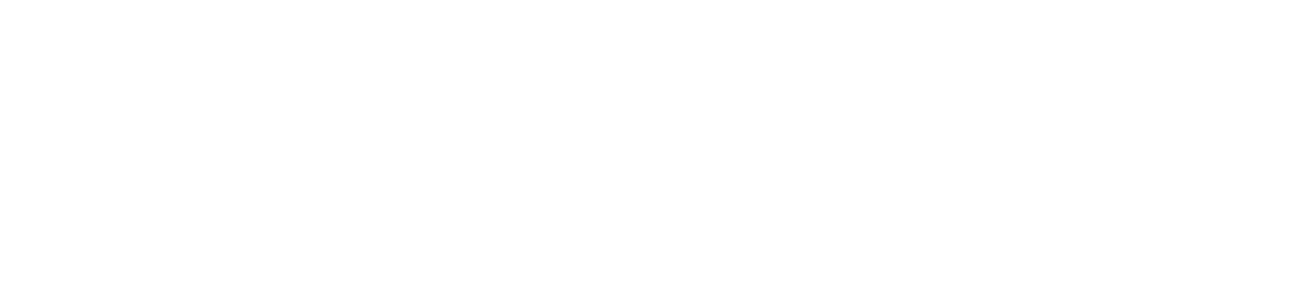
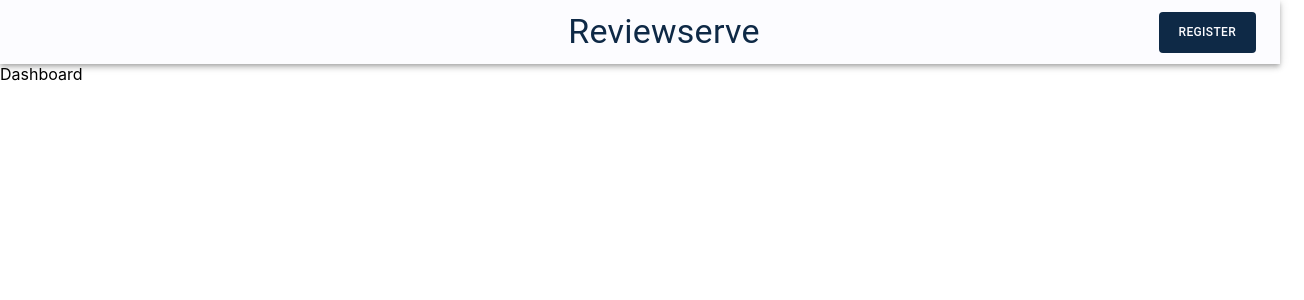
Before and after one commit to GioBitsa/fiver-project-20, a React (Create React App) app: page /dashboard in a window 1280 px wide. Before the commit this address had no page. Shown: the top 300 px of the page, 1304 px wide, since content can reach past the window. Built offline with nearby package versions, Linux system fonts and the light colour scheme.

Commit message:
added dashboard route, navbar elements

```diff
--- a/src/App.js
+++ b/src/App.js
@@ -1,11 +1,13 @@
 import { Routes, Route } from 'react-router-dom';
 import './App.css';
+import Dashboard from './pages/Dashboard';
 import Login from './pages/Login'
 
 function App() {
   return (
     <Routes>
       <Route path='/' element={<Login />} />
+      <Route path='/dashboard' element={<Dashboard />} />
     </Routes>
   );
 }
--- a/src/components/Common/MainButton/MainButton.jsx
+++ b/src/components/Common/MainButton/MainButton.jsx
@@ -13,9 +13,9 @@
     }
 })
 
-const MainButton = ({ text }) => {
+const MainButton = ({ text, onClick }) => {
     return (
-        <MyButton>{text}</MyButton>
+        <MyButton onClick={onClick}>{text}</MyButton>
     )
 }
 
--- a/src/components/LoginComponent/LoginComponent.jsx
+++ b/src/components/LoginComponent/LoginComponent.jsx
@@ -1,68 +1,86 @@
-import React, { useState } from 'react'
-import { useNavigate } from 'react-router-dom'
-import { Grid, Container, Typography, Box, InputAdornment } from "@mui/material"
-import { MyTextField, MyGridContainer, ForgotButton, MyLoadingButton } from "./Style"
-import loginImage from '../../assets/login.png'
-import { BiLockAlt, BiUser } from 'react-icons/bi'
-import { usersArray } from "../../data"
+import React, { useState } from "react";
+import { useNavigate } from "react-router-dom";
+import {
+  Grid,
+  Container,
+  Typography,
+  Box,
+  InputAdornment,
+} from "@mui/material";
+import {
+  MyTextField,
+  MyGridContainer,
+  ForgotButton,
+  MyLoadingButton,
+} from "./Style";
+import loginImage from "../../assets/login.png";
+import { BiLockAlt, BiUser } from "react-icons/bi";
+import { usersArray } from "../../data";
 
 const LoginComponent = () => {
-
   const navigate = useNavigate();
 
-    const [username, setUsername] = useState('');
-    const [password, setPassword] = useState('');
+  const [username, setUsername] = useState("");
+  const [password, setPassword] = useState("");
   const [errors, setErrors] = useState({
     username: false,
     password: false,
   });
-    const [helperText, setHelperText] = useState('')
-    const [loading, setLoading] = useState(false)
+  const [helperText, setHelperText] = useState("");
+  const [loading, setLoading] = useState(false);
 
   const handleSubmit = () => {
-        setLoading(true)
+    setLoading(true);
     setTimeout(() => {
-            if (username === '' && password === '') {
-                setErrors({ username: true, password: true, })
-            } else if (username === '') {
-                setErrors({ username: true })
-            } else if (password === '') {
-                setErrors({ password: true })
+      if (username === "" && password === "") {
+        setErrors({ username: true, password: true });
+      } else if (username === "") {
+        setErrors({ username: true });
+      } else if (password === "") {
+        setErrors({ password: true });
       } else {
-                setErrors({ username: false, password: false, })
-                checkAccess()
+        setErrors({ username: false, password: false });
+        checkAccess();
       }
 
-            setLoading(false)
+      setLoading(false);
     }, 1500);
-    }
+  };
 
   const checkAccess = () => {
-        usersArray.map(item => {
+    usersArray.map((item) => {
       if (item.username === username && item.password === password) {
-                navigate('/dashboard')
+        navigate("/dashboard");
+        const JWT =
+          "eyJhbGciOiJIUzI1NiIsInR5cCI6IkpXVCJ9.eyJzdWIiOiIxMjM0NTY3ODkwIiwibmFtZSI6IkpvaG4gRG9lIiwiaWF0IjoxNTE2MjM5MDIyfQ.SflKxwRJSMeKKF2QT4fwpMeJf36POk6yJV_adQssw5c";
+        localStorage.setItem("token", JWT);
+        localStorage.setItem("username", username);
       } else {
-                setHelperText("Wrong username or password!")
-                setErrors({ username: true, password: true, })
+        setHelperText("Wrong username or password!");
+        setErrors({ username: true, password: true });
       }
-            return item
-        })
-    }
+      return item;
+    });
+  };
 
   return (
     <MyGridContainer container spacing={0}>
       <Grid item xs={12} md={6}>
         <Container>
-                    <Typography
-                        variant="h6"
-                        component="div"
-                    >
-                        <i>Reviews and ratings are driving online businesses today. Increase your revenues through insights from Reviewverse</i>
+          <Typography variant="h6" component="div">
+            <i>
+              Reviews and ratings are driving online businesses today. Increase
+              your revenues through insights from Reviewverse
+            </i>
           </Typography>
           <Box
             component="form"
             sx={{
-                            '& .MuiTextField-root': { m: 1, width: '100%', maxWidth: '300px' },
+              "& .MuiTextField-root": {
+                m: 1,
+                width: "100%",
+                maxWidth: "300px",
+              },
               margin: "50px 0 50px 0",
               display: "flex",
               flexDirection: "column",
@@ -103,10 +121,7 @@
               value={password}
               helperText={helperText}
             />
-                        <MyLoadingButton
-                            loading={loading}
-                            onClick={() => handleSubmit()}
-                        >
+            <MyLoadingButton loading={loading} onClick={() => handleSubmit()}>
               Login
             </MyLoadingButton>
             <ForgotButton variant="text">Forgot password?</ForgotButton>
@@ -119,7 +134,7 @@
         </Container>
       </Grid>
     </MyGridContainer>
-    )
-}
+  );
+};
 
-export default LoginComponent
+export default LoginComponent;
--- a/src/components/Navbar/Navbar.jsx
+++ b/src/components/Navbar/Navbar.jsx
@@ -1,29 +1,60 @@
-import React from 'react'
-import { Box, Toolbar, Typography } from '@mui/material'
-import { MyAppBar } from './Style'
-import MainButton from '../Common/MainButton/MainButton';
+import React from "react";
+import { Box, Toolbar, Typography, Avatar, Stack } from "@mui/material";
+import { MyAppBar } from "./Style";
+import MainButton from "../Common/MainButton/MainButton";
+import { useNavigate } from "react-router-dom";
+import AvatarImg from "../../assets/avatar.png";
 
 const Navbar = () => {
+  const navigate = useNavigate();
+
+  const handleLogout = () => {
+    localStorage.removeItem("token");
+    navigate("/");
+  };
 
   return (
     <MyAppBar position="relative">
-            <Toolbar>
-                <Box style={{ opacity: 0 }}>
-                    profile
+      <Toolbar sx={{ justifyContent: "space-between" }}>
+        <Box sx={{ zIndex: 1 }}>
+          {localStorage.getItem("token") ? (
+            <Stack spacing={1} direction="row" alignItems="center">
+              <Avatar alt="profile" src={AvatarImg} />
+              <Stack spacing={0}>
+                <Typography variant="span" component="div">
+                  Welcome back,
+                </Typography>
+                <Typography variant="p" component="div">
+                  <strong>{localStorage.getItem("username")}</strong>
+                </Typography>
+              </Stack>
+            </Stack>
+          ) : (
+            ""
+          )}
         </Box>
         <Typography
           variant="h4"
           component="div"
-                    sx={{ flexGrow: 1, textAlign: "center" }}
+          sx={{
+            flexGrow: 1,
+            textAlign: "center",
+            position: "absolute",
+            width: "100%",
+          }}
         >
           Reviewserve
         </Typography>
         <Box sx={{ display: "block" }}>
+          {localStorage.getItem("token") ? (
+            <MainButton text="signout" onClick={() => handleLogout()} />
+          ) : (
             <MainButton text="register" />
+          )}
         </Box>
       </Toolbar>
     </MyAppBar>
-    )
-}
+  );
+};
 
-export default Navbar
+export default Navbar;
--- /dev/null
+++ b/src/pages/Dashboard.jsx
@@ -0,0 +1,8 @@
+import React from "react";
+import PageLayout from "../components/PageLayout/PageLayout";
+
+const Dashboard = () => {
+  return <PageLayout>Dashboard</PageLayout>;
+};
+
+export default Dashboard;
```
Also changed, not shown: src/assets/avatar.png (added). Lines whose indentation alone changed are shown as unchanged.
